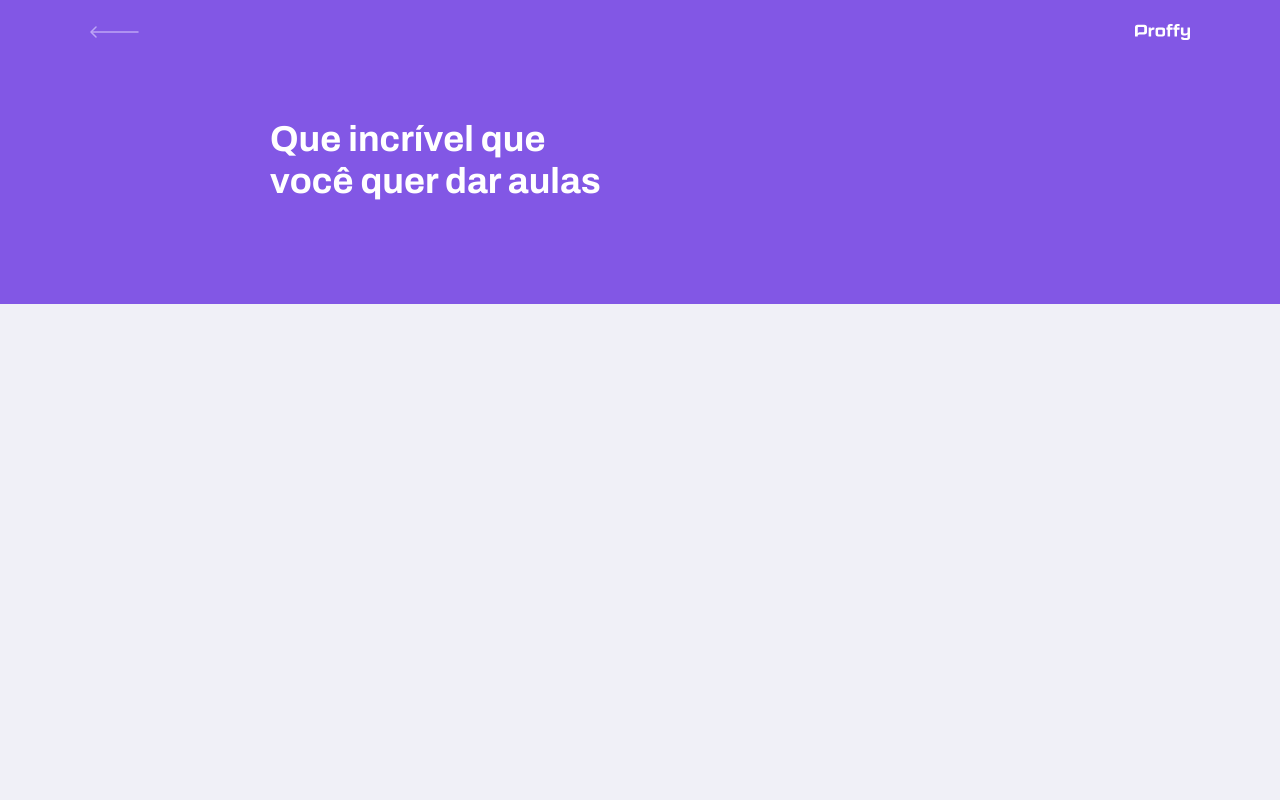
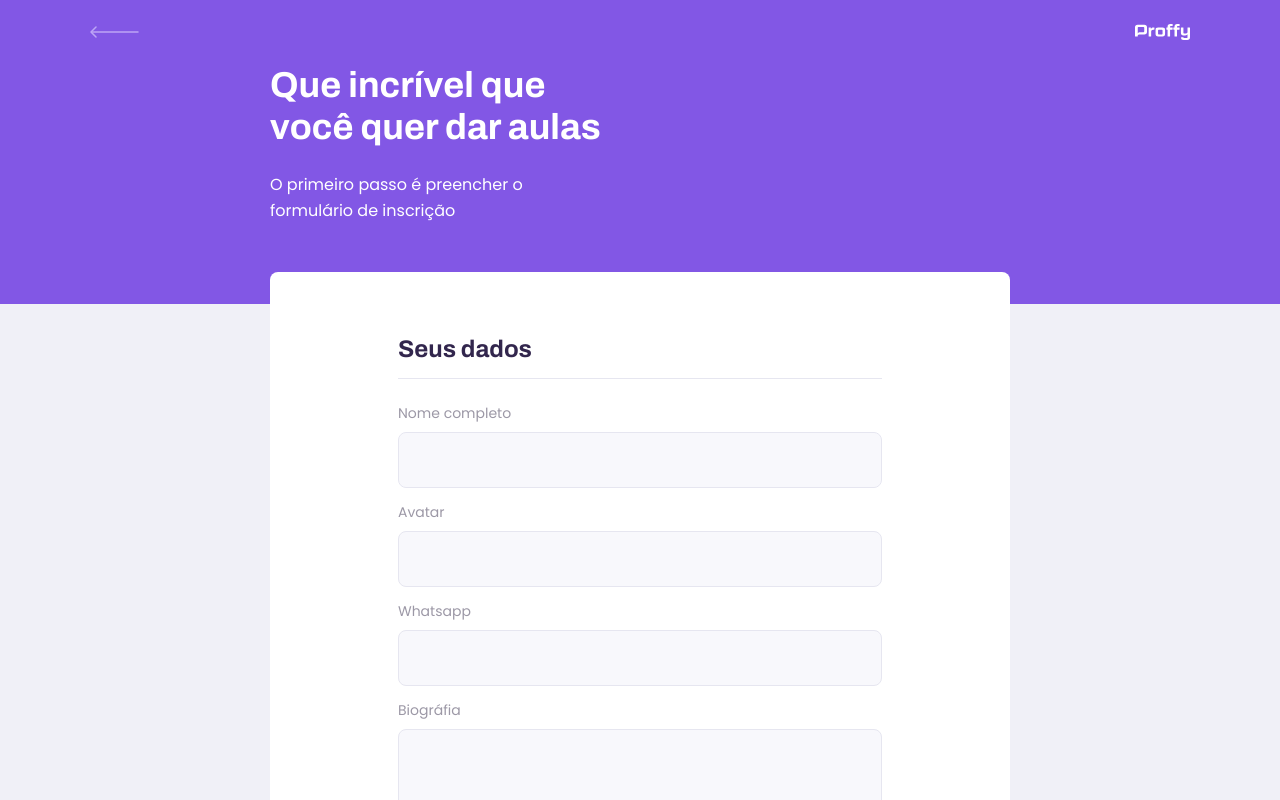
Before and after one commit to Gui-dev/proffy, a React (Create React App) app in the folder web/: page /give-classes in a window 1280 px wide. Shown: the top 800 px of the page. Built offline with nearby package versions, Linux system fonts and the light colour scheme.

Commit message:
refactor: add component Textarea

```diff
--- a/web/src/pages/TeacherForm/index.tsx
+++ b/web/src/pages/TeacherForm/index.tsx
@@ -1,12 +1,47 @@
 import React from 'react'
 
 import { PageHeader } from './../../components/PageHeader'
-import { Container } from './style'
+import { Input } from './../../components/Input'
+import { Textarea } from '../../components/Textarea'
+import warningIcon from './../../assets/images/icons/warning.svg'
+import { Container, Main, Form } from './style'
 
 export const TeacherForm: React.FC = () => {
   return (
     <Container className="container">
-      <PageHeader title="Que incrível que você quer dar aulas"/>
+      <PageHeader
+        title="Que incrível que você quer dar aulas"
+        description="O primeiro passo é preencher o formulário de inscrição"
+      />
+
+      <Main>
+        <Form>
+
+          <fieldset>
+            <legend>Seus dados</legend>
+            <Input name="name" label="Nome completo"/>
+            <Input name="avatar" label="Avatar"/>
+            <Input name="whatsapp" label="Whatsapp"/>
+            <Textarea name="bio" label="Biográfia"/>
+          </fieldset>
+
+          <fieldset>
+            <legend>Sobre a aula</legend>
+            <Input name="subject" label="Matéria"/>
+            <Input name="cost" label="Custo da sua hora por aula"/>
+          </fieldset>
+
+          <footer>
+            <p>
+              <img src={ warningIcon } alt="Aviso importante" title="Aviso importante"/>
+              Importante!<br/>
+              Preencha todos os dados
+            </p>
+            <button>Salvar cadastro</button>
+          </footer>
+
+        </Form>
+      </Main>
     </Container>
   )
 }
--- a/web/src/pages/TeacherForm/style.ts
+++ b/web/src/pages/TeacherForm/style.ts
@@ -1,6 +1,118 @@
 import styled from 'styled-components'
 
 export const Container = styled.div`
-  width: 100vw !important;
+  width: 100vw;
   height: 100vh;
+
+  @media (min-width: 700px) {
+    width: 100vw;
+  }
 `
+
+export const Main = styled.main`
+  width: 100%;
+  max-width: 74rem;
+  padding: 6.4rem;
+  margin: -3.2rem auto 3.2rem;
+  background-color: var(--color-box-base);
+  border-radius: 0.8rem;
+  overflow: hidden;
+`
+
+export const Form = styled.form`
+  max-width: 100%;
+
+  fieldset {
+    max-width: 100%;
+    padding: 0 2.4rem;
+    border: 0;
+
+    & + fieldset {
+      margin-top: 6.4rem;
+    }
+
+    & + textarea {
+      margin-top: 2.4rem;
+    }
+
+    @media (min-width: 700px) {
+      padding: 0 6.4rem;
+    }
+
+    label {
+      color: var(--color-text-complement);
+    }
+  }
+
+  legend {
+    display: flex;
+    align-items: center;
+    justify-content: space-between;
+    font-size: 2.4rem;
+    font-weight: 700;
+    font-family: Archivo;
+    color: var(--color-text-title);
+    width: 100%;
+    padding-bottom: 1.6rem;
+    margin-bottom: 2.4rem;
+    border-bottom: 1px solid var(--color-line-in-white);
+  }
+
+  footer {
+    width: 100%;
+    padding: 4rem 2.4rem;
+    margin-top: 6.4rem;
+    background-color: var(--color-box-footer);
+    border-top: 1px solid var(--color-line-in-white);
+
+    p {
+      display: flex;
+      align-items: center;
+      justify-content: center;
+      font-size: 1.4rem;
+      line-height: 2.4rem;
+      color: var(--color-text-complement);
+
+      img {
+        margin-right: 1rem;
+      }
+    }
+
+    button {
+      display: flex;
+      align-items: center;
+      justify-content: center;
+      font-size: 1.6rem;
+      font-family: Archivo;
+      color: var(--color-button-text);
+      width: 100%;
+      height: 5.6rem;
+      margin-top: 3.2rem;
+      background-color: var(--color-secundary);
+      border: 0;
+      border-radius: 0.8rem;
+      transition: background-color 0.2s;
+      cursor: pointer;
+
+      &:hover {
+        background-color: var(--color-secundary-dark);
+      }
+    }
+
+    @media (min-width: 700px) {
+      display: flex;
+      align-items: center;
+      justify-content: space-between;
+      padding: 4rem 6.4rem;
+
+      p {
+        justify-content: space-between;
+      }
+
+      button {
+        width: 20rem;
+        margin-top: 0;
+      }
+    }
+  }
+`
```
